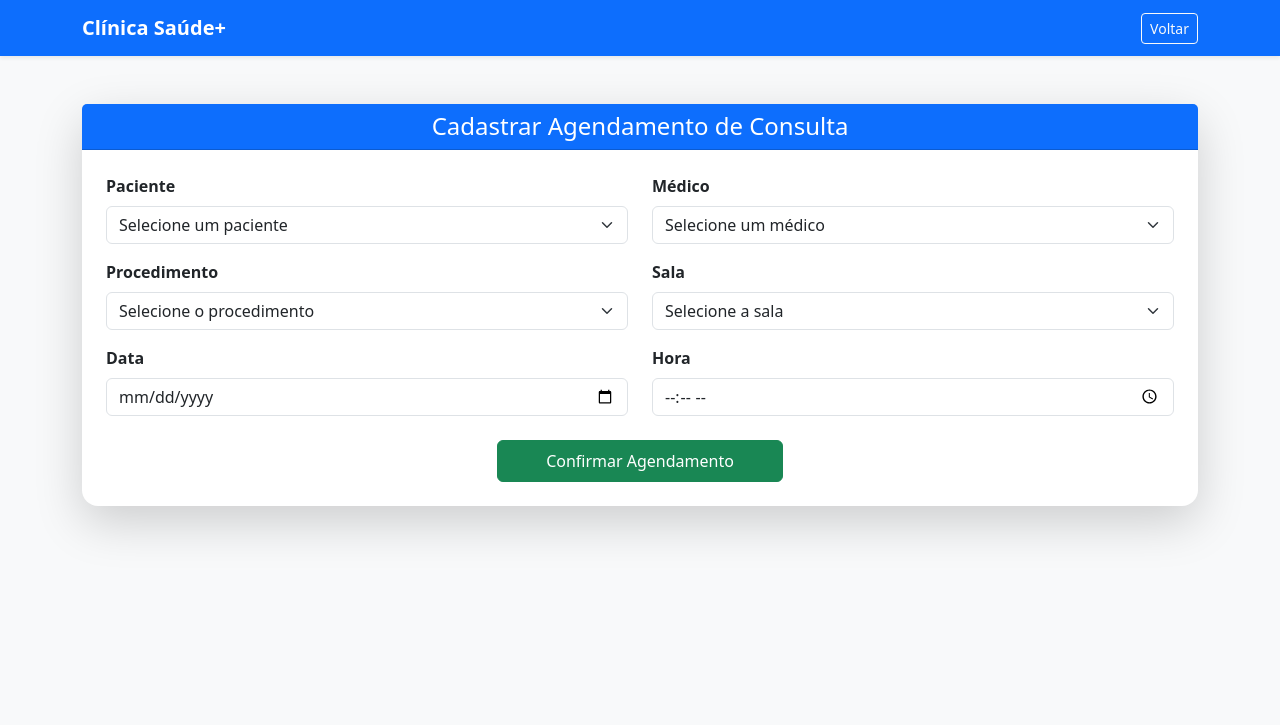
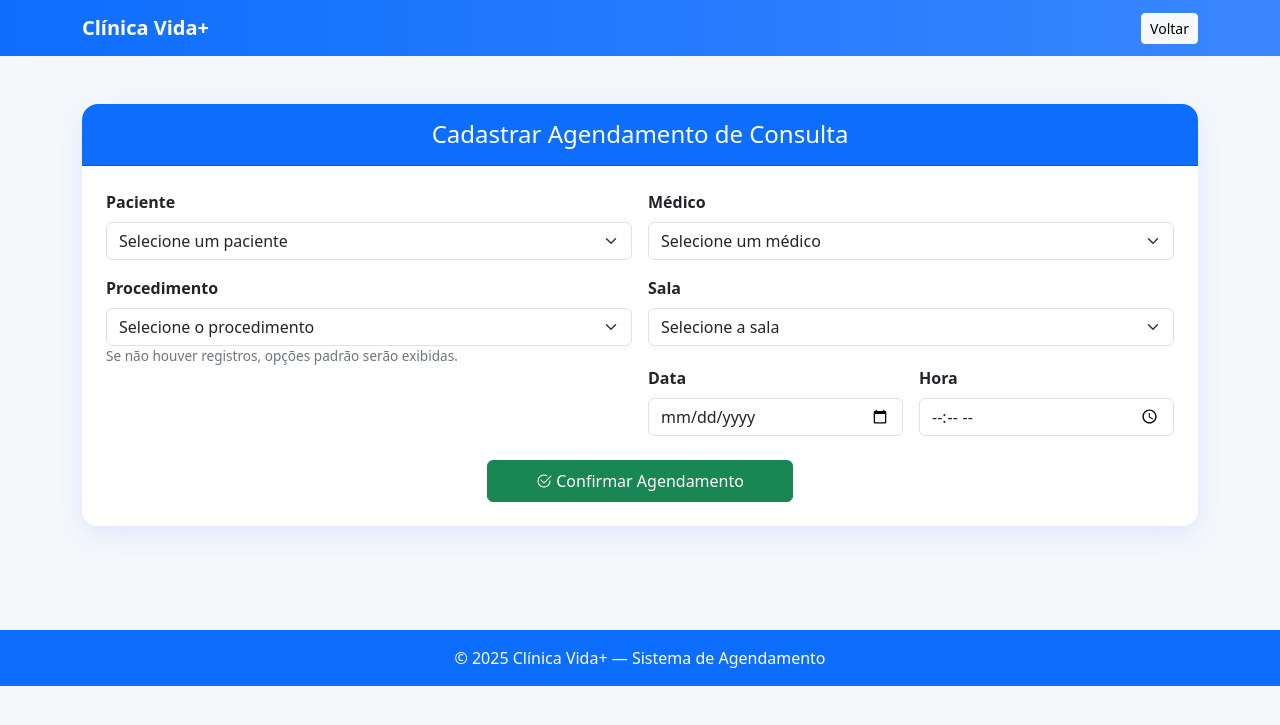
Before and after one commit to Guilly-Barros/SistemaAgendamentoClinico-main, a Flask app: template templates/agendamentoConsulta.html in a window 1280 px wide. Shown: the top 725 px of the page. Run offline with Flask 3, Linux system fonts and the light colour scheme; the template is opened without the code that fills it, so the values that code supplies are empty; parts of the project's set-up code (start-up, migrations or seed data) failed here and were passed over.

Commit message:
Atualização 0.4
Painel de Agendamento funcional

```diff
--- a/main.py
+++ b/main.py
@@ -1,18 +1,17 @@
-from flask import Blueprint, Flask, render_template, session
+from flask import Flask, render_template
+from databaser import criar_tabelas
 from routes.user import user_bp
-from databaser import criar_tabelas
 
 criar_tabelas()
+
 main = Flask(__name__)
-main.secret_key = 'minha_chave_super_secreta_123'  # qualquer texto único
+main.secret_key = 'minha_chave_super_secreta_123'
 
-
-@main.route("/")
+@main.route('/')
 def telaInicial():
-    return render_template("telainicial.html")
+    return render_template('telainicial.html')
 
 main.register_blueprint(user_bp, url_prefix='/user')
 
-
-if __name__ == "__main__":
+if __name__ == '__main__':
     main.run(debug=True)
--- a/templates/agendamentoConsulta.html
+++ b/templates/agendamentoConsulta.html
@@ -1,46 +1,18 @@
-<!DOCTYPE html>
-<html lang="pt-BR">
-<head>
-    <meta charset="UTF-8">
-    <meta name="viewport" content="width=device-width, initial-scale=1.0">
-    <title>Agendamento de Consulta</title>
-    <link href="https://cdn.jsdelivr.net/npm/bootstrap@5.3.3/dist/css/bootstrap.min.css" rel="stylesheet">
-</head>
-<body class="bg-light">
-
-    <!-- Navbar -->
-    <nav class="navbar navbar-expand-lg navbar-dark bg-primary shadow-sm">
-        <div class="container">
-            <a class="navbar-brand fw-bold" href="#">Clínica Saúde+</a>
-            <div class="d-flex">
-                <a href="{{ url_for('user.visao_recepcionista') }}" class="btn btn-outline-light btn-sm">Voltar</a>
-            </div>
-        </div>
-    </nav>
-
-    <div class="container mt-5 mb-5">
-        <div class="card shadow-lg border-0 rounded-4">
-            <div class="card-header bg-primary text-white text-center">
+{% extends "base.html" %}
+{% block title %}Agendar Consulta — Clínica Vida+{% endblock %}
+{% block nav_actions %}<a href="{{ url_for('user.visao_recepcionista') }}" class="btn btn-light btn-sm">Voltar</a>{% endblock %}
+{% block content %}
+  <div class="container py-5">
+    <div class="card">
+      <div class="card-header bg-primary text-white text-center py-3" style="border-top-left-radius:16px;border-top-right-radius:16px;">
         <h4 class="mb-0">Cadastrar Agendamento de Consulta</h4>
       </div>
-
       <div class="card-body p-4">
-                <!-- mensagens de alerta -->
-                {% with messages = get_flashed_messages(with_categories=true) %}
-                  {% if messages %}
-                    {% for category, message in messages %}
-                      <div class="alert alert-{{ category }} text-center" role="alert">
-                        {{ message }}
-                      </div>
-                    {% endfor %}
-                  {% endif %}
-                {% endwith %}
-
         <form method="POST" action="{{ url_for('user.agendar_consulta') }}">
-                    <div class="row mb-3">
+          <div class="row g-3">
             <div class="col-md-6">
-                            <label for="paciente" class="form-label fw-semibold">Paciente</label>
-                            <select name="paciente_id" id="paciente" class="form-select" required>
+              <label class="form-label fw-semibold">Paciente</label>
+              <select name="paciente_id" class="form-select" required>
                 <option value="">Selecione um paciente</option>
                 {% for paciente in pacientes %}
                   <option value="{{ paciente['id'] }}">{{ paciente['nome'] }}</option>
@@ -49,9 +21,58 @@
             </div>
 
             <div class="col-md-6">
-                            <label for="medico" class="form-label fw-semibold">Médico</label>
-                            <select name="medico_id" id="medico" class="form-select" required>
+              <label class="form-label fw-semibold">Médico</label>
+              <select name="medico_id" id="medico_id" class="form-select" required>
                 <option value="">Selecione um médico</option>
+                {% for medico in medicos %}
+                  <option value="{{ medico['id'] }}">{{ medico['nome'] }}</option>
+                {% endfor %}
+              </select>
+            </div>
+
+            <!-- PROCEDIMENTO + BOXES DINÂMICOS NA MESMA COLUNA -->
+            <div class="col-md-6">
+              <label class="form-label fw-semibold">Procedimento</label>
+              <select name="procedimento_id" id="procedimento_id" class="form-select" required>
+                <option value="">Selecione o procedimento</option>
+                {% if procedimentos|length == 0 %}
+                  <option value="__particular__">Consulta Particular</option>
+                  <option value="__convenio__">Consulta Convênio</option>
+                  <option value="__receita__">Solicitação de Receita</option>
+                {% else %}
+                  {% for proc in procedimentos %}
+                    <option value="{{ proc['id'] }}">{{ proc['nome'] }}</option>
+                  {% endfor %}
+                {% endif %}
+              </select>
+              <div class="form-hint">Se não houver registros, opções padrão serão exibidas.</div>
+
+              <!-- Box Convênio (EMBAIXO de Procedimento) -->
+              <div id="box_convenios" style="display:none;" class="mt-3">
+                <label class="form-label fw-semibold">Convênio</label>
+                <select class="form-select" name="convenio_subtipo" id="convenio_subtipo">
+                  <option value="">Selecione o convênio</option>
+                  <option>Ipasgo</option>
+                  <option>Unimed</option>
+                  <option>Hapvida</option>
+                  <option>SulAmérica</option>
+                  <option>Bradesco Saúde</option>
+                </select>
+              </div>
+
+              <!-- Box Particular -->
+              <div id="box_particular" style="display:none;" class="mt-3">
+                <div class="alert alert-info mb-0">
+                  Valor da consulta particular: <strong>R$ 180,00</strong>
+                </div>
+                <input type="hidden" name="valor_particular" value="180.00"/>
+              </div>
+
+              <!-- Box Receita -->
+              <div id="box_receita" style="display:none;" class="mt-3">
+                <label class="form-label fw-semibold">Médico (para a receita)</label>
+                <select class="form-select" name="medico_receita_id" id="medico_receita_id">
+                  <option value="">Selecione o médico</option>
                   {% for medico in medicos %}
                     <option value="{{ medico['id'] }}">{{ medico['nome'] }}</option>
                   {% endfor %}
@@ -59,49 +80,59 @@
               </div>
             </div>
 
-                    <div class="row mb-3">
             <div class="col-md-6">
-                            <label for="procedimento" class="form-label fw-semibold">Procedimento</label>
-                            <select name="procedimento_id" id="procedimento" class="form-select" required>
-                                <option value="">Selecione o procedimento</option>
-                                {% for proc in procedimentos %}
-                                    <option value="{{ proc['id'] }}">{{ proc['nome'] }}</option>
-                                {% endfor %}
-                            </select>
-                        </div>
-
-                        <div class="col-md-6">
-                            <label for="sala" class="form-label fw-semibold">Sala</label>
-                            <select name="sala_id" id="sala" class="form-select" required>
+              <label class="form-label fw-semibold">Sala</label>
+              <select name="sala_id" class="form-select" required>
                 <option value="">Selecione a sala</option>
                 {% for sala in salas %}
                   <option value="{{ sala['id'] }}">{{ sala['nome'] }}</option>
                 {% endfor %}
               </select>
+
+              <div class="row g-3 mt-1">
+                <div class="col-6">
+                  <label class="form-label fw-semibold">Data</label>
+                  <input type="date" name="data" class="form-control" required>
+                </div>
+                <div class="col-6">
+                  <label class="form-label fw-semibold">Hora</label>
+                  <input type="time" name="hora" class="form-control" required>
                 </div>
               </div>
-
-                    <div class="row mb-3">
-                        <div class="col-md-6">
-                            <label for="data" class="form-label fw-semibold">Data</label>
-                            <input type="date" name="data" id="data" class="form-control" required>
-                        </div>
-
-                        <div class="col-md-6">
-                            <label for="hora" class="form-label fw-semibold">Hora</label>
-                            <input type="time" name="hora" id="hora" class="form-control" required>
             </div>
           </div>
 
           <div class="text-center mt-4">
             <button type="submit" class="btn btn-success px-5 py-2">
-                            Confirmar Agendamento
+              <i class="bi bi-check2-circle"></i> Confirmar Agendamento
             </button>
           </div>
         </form>
       </div>
     </div>
   </div>
+{% endblock %}
 
-</body>
-</html>
+{% block body_scripts %}
+<script>
+(function(){
+  const proc = document.getElementById('procedimento_id');
+  const boxConv = document.getElementById('box_convenios');
+  const boxPart = document.getElementById('box_particular');
+  const boxRece = document.getElementById('box_receita');
+
+  function normalize(s){ return (s || '').toLowerCase(); }
+  function updateVisibility(){
+    const label = proc.options[proc.selectedIndex]?.text || '';
+    const val   = proc.value || '';
+    const isConv = normalize(label).includes('convênio') || val === '__convenio__';
+    const isPart = normalize(label).includes('particular') || val === '__particular__';
+    const isRec  = normalize(label).includes('receita') || val === '__receita__';
+    boxConv.style.display = isConv ? '' : 'none';
+    boxPart.style.display = isPart ? '' : 'none';
+    boxRece.style.display = isRec ? '' : 'none';
+  }
+  if(proc){ proc.addEventListener('change', updateVisibility); updateVisibility(); }
+})();
+</script>
+{% endblock %}
--- /dev/null
+++ b/templates/base.html
@@ -0,0 +1,56 @@
+<!DOCTYPE html>
+<html lang="pt-br">
+<head>
+  <meta charset="UTF-8" />
+  <meta name="viewport" content="width=device-width, initial-scale=1.0"/>
+  <title>{% block title %}Clínica Vida+{% endblock %}</title>
+
+  <!-- Bootstrap + Icons -->
+  <link href="https://cdn.jsdelivr.net/npm/bootstrap@5.3.3/dist/css/bootstrap.min.css" rel="stylesheet">
+  <link href="https://cdn.jsdelivr.net/npm/bootstrap-icons@1.11.3/font/bootstrap-icons.css" rel="stylesheet">
+
+  <style>
+    body { background:#f5f7fb; }
+    .navbar { background: linear-gradient(90deg, #0d6efd, #3a86ff); }
+    .card { border: none; border-radius:16px; box-shadow:0 8px 28px rgba(13,110,253,.10); }
+    .page-title { font-weight:700; letter-spacing:.2px; }
+    .muted { color:#6c757d; }
+    .container-narrow { max-width:980px; }
+    .form-hint { font-size:.85rem; color:#6c757d; }
+  </style>
+
+  {% block head_extra %}{% endblock %}
+</head>
+<body>
+  <!-- Navbar -->
+  <nav class="navbar navbar-expand-lg navbar-dark">
+    <div class="container">
+      <a class="navbar-brand fw-bold" href="#">Clínica Vida+</a>
+      <div class="ms-auto">{% block nav_actions %}{% endblock %}</div>
+    </div>
+  </nav>
+
+  <!-- Mensagens flash -->
+  {% with messages = get_flashed_messages(with_categories=true) %}
+    {% if messages %}
+      <div class="container mt-3">
+        {% for category, message in messages %}
+          <div class="alert alert-{{ category }} text-center mb-2">{{ message }}</div>
+        {% endfor %}
+      </div>
+    {% endif %}
+  {% endwith %}
+
+  <!-- Conteúdo -->
+  {% block content %}{% endblock %}
+
+  <!-- Scripts -->
+  <script src="https://cdn.jsdelivr.net/npm/bootstrap@5.3.3/dist/js/bootstrap.bundle.min.js"></script>
+  {% block body_scripts %}{% endblock %}
+
+  <!-- Rodapé -->
+  <footer class="text-center text-white" style="background:#0d6efd; margin-top:56px;">
+    <div class="container py-3">© 2025 Clínica Vida+ — Sistema de Agendamento</div>
+  </footer>
+</body>
+</html>
```
Also changed, not shown: databaser.py (+81 -59 lines), routes/user.py (+113 -86 lines), databaser.db. Lines whose indentation alone changed are shown as unchanged.
